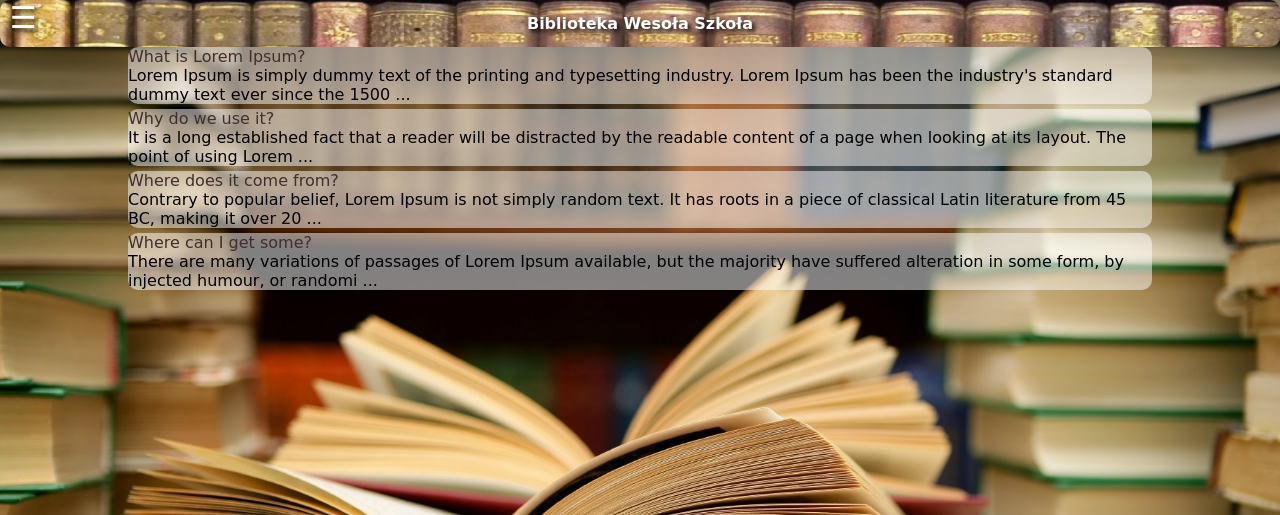
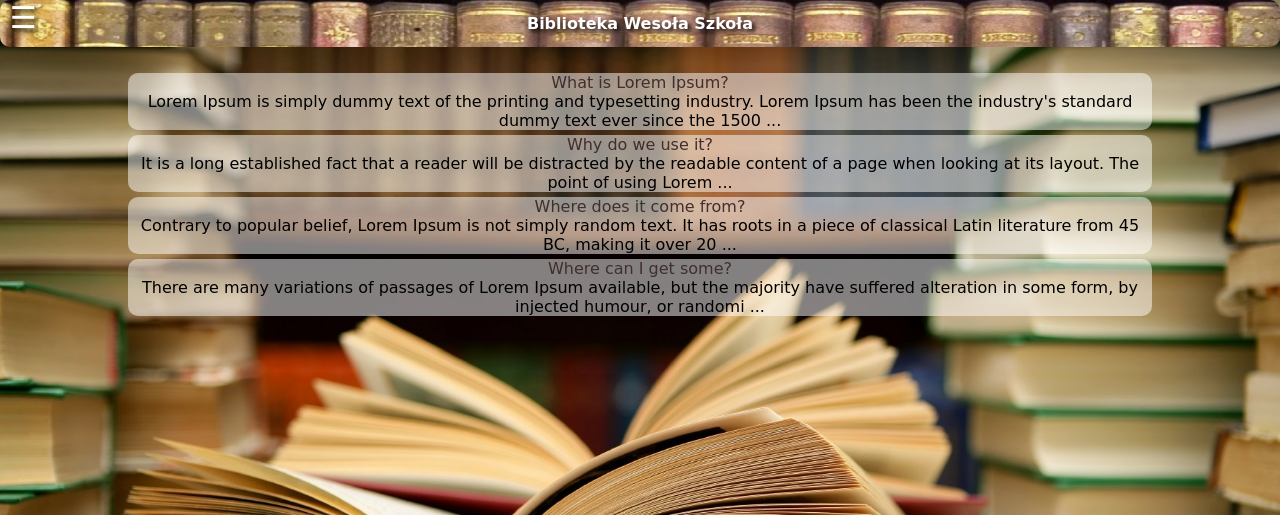
Before and after one commit to mostekd/strona-na-witryny_i_aplikacje_internetowe, a PHP site: page / in a window 1280 px wide. Shown: the top 515 px of the page. Run offline with PHP 8.4, Linux system fonts and the light colour scheme; data comes from the database, SQL or seed files in the repository; some web fonts are replaced.

Commit message:
Update style.css

```diff
--- a/style.css
+++ b/style.css
@@ -134,6 +134,11 @@ h2 {
   background-color: rgba(255, 255, 255, 0.5);
 }
 
+#wpisy{
+  margin-top: 2%;
+  text-align: center;
+}
+
 @media screen and (max-height: 450px) {
   .overlay a {
     font-size: 20px
```
